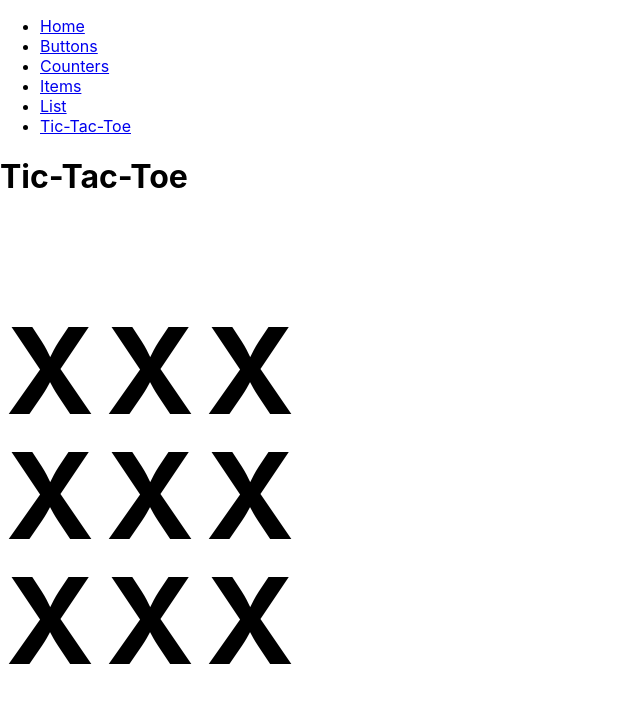
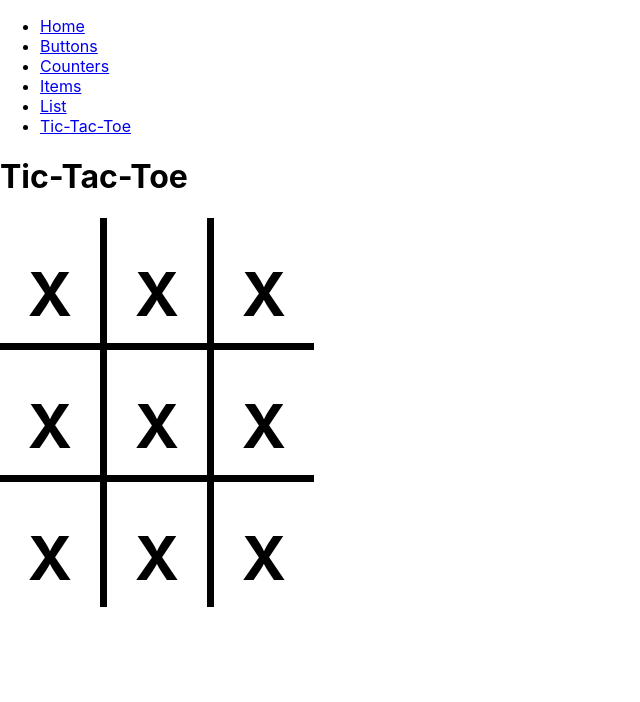
Before and after one commit to TaaviKodari/2023KevatKe1830_React-harjoitus, a React (Create React App) app in the folder 2023kevatke1830_react_harjoitus/: page /TicTacToe in a window 1280 px wide. Shown: the top 702 px of the page, without its empty margins (0-640 px from the left). Built offline with nearby package versions, Linux system fonts and the light colour scheme.

Commit message:
gameState to square kesken

```diff
--- a/2023kevatke1830_react_harjoitus/src/TicTacToe/Board.jsx
+++ b/2023kevatke1830_react_harjoitus/src/TicTacToe/Board.jsx
@@ -1,22 +1,22 @@
 import React from "react";
 import { Square } from "./Square";
 
-export const Board = () =>{
+export const Board = ({gameState}) =>{
     return(
         <div>
             <div className="row">
-                <Square/>
-                <Square/>
-                <Square/>
+                <Square className="b-bottom-r"/>
+                <Square className="b-bottom-r"/>
+                <Square className="b-bottom"/>
             </div>
             <div className="row">
-                <Square/>
-                <Square/>
-                <Square/>
+                <Square className="b-bottom-r"/>
+                <Square className="b-bottom-r"/>
+                <Square className="b-bottom"/>
             </div>
             <div className="row">
-                <Square/>
-                <Square/>
+                <Square className="b-right"/>
+                <Square className="b-right"/>
                 <Square/>
             </div>
         </div>
--- a/2023kevatke1830_react_harjoitus/src/TicTacToe/TicTacToe.css
+++ b/2023kevatke1830_react_harjoitus/src/TicTacToe/TicTacToe.css
@@ -6,10 +6,23 @@
 .square{
     width:100px;
     height: 100px;
-    font-size: 64px;
+    font-size: 30px;
     text-align: center;
     color:black;
     font-weight: bolder;
     padding-bottom: 25px;
-    font-size: 60px;
+
 }
+
+.b-bottom-r{
+    border-right: 7px solid black;
+    border-bottom: 7px solid black;
+}
+
+.b-bottom{
+    border-bottom: 7px solid black;
+}
+
+.b-right{
+    border-right: 7px solid black;
+}
--- a/2023kevatke1830_react_harjoitus/src/TicTacToe/TicTacToe.jsx
+++ b/2023kevatke1830_react_harjoitus/src/TicTacToe/TicTacToe.jsx
@@ -1,11 +1,18 @@
 import React from "react";
 import './TicTacToe.css';
 import { Board } from "./Board";
+import { useState } from "react";
+
+const intialBoard=['0','1','2','3','4','5','6','7','8'];
+
 export const TicTacToe = ()=>{
+    const[gameState, setGameState] = useState(intialBoard);
+    const[isXTurn, setIsXTurn] = useState(true);
+
     return(
         <div>
             <h1>Tic-Tac-Toe</h1>
-            <Board/>
+            <Board gameState={gameState}/>
         </div>
     );
 }
```
